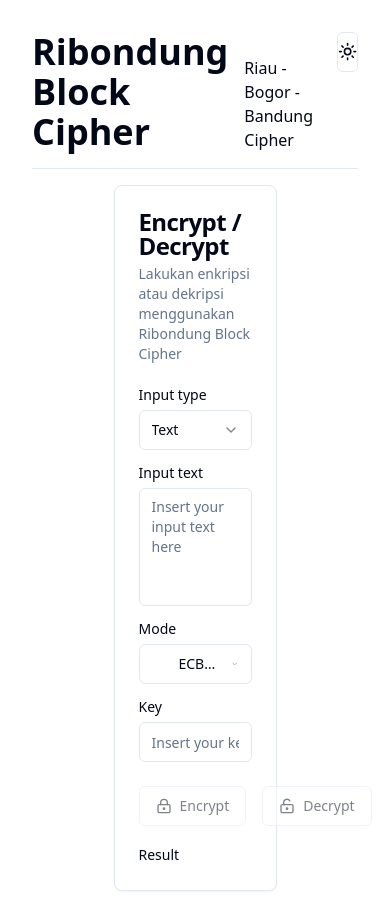
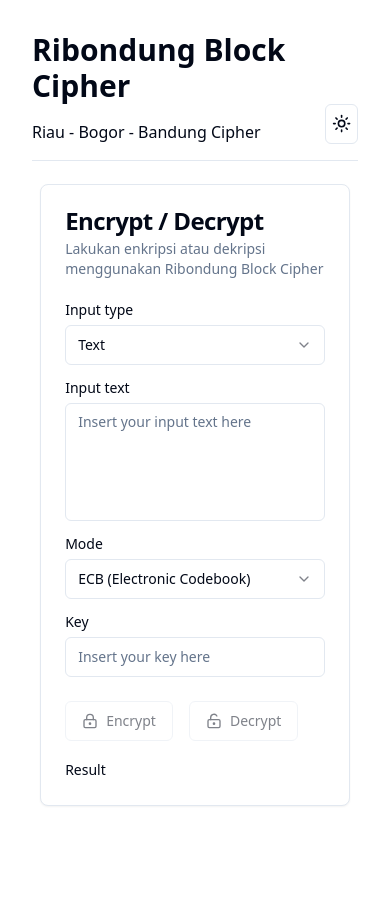
Before and after one commit to YakobusIP/ribondung-cipher, a React (Vite) app: page / in a window 390 px wide. After the commit the page ends 844 px from the top, so only its background shows below. Built offline with nearby package versions, Linux system fonts and the light colour scheme.

Commit message:
style: responsive page

```diff
--- a/src/App.tsx
+++ b/src/App.tsx
@@ -53,15 +53,17 @@ function App() {
   return (
     <ThemeProvider defaultTheme="system" storageKey="vite-ui-theme">
       <main className="flex flex-col p-8 gap-4 min-h-screen items-center">
-        <div className="flex w-full justify-between">
-          <div className="flex gap-4 items-end">
-            <h1 className="text-4xl font-bold">Ribondung Block Cipher</h1>
+        <div className="flex w-full justify-between items-end lg:items-start">
+          <div className="flex flex-col lg:flex-row gap-4 lg:items-end">
+            <h1 className="text-3xl lg:text-4xl font-bold">
+              Ribondung Block Cipher
+            </h1>
             <p>Riau - Bogor - Bandung Cipher</p>
           </div>
           <ModeToggle />
         </div>
         <Separator />
-        <div className="flex flex-1 w-1/2 items-center">
+        <div className="flex flex-1 w-[95%] lg:w-1/2 items-center">
           <Card className="w-full h-fit">
             <CardHeader>
               <CardTitle>Encrypt / Decrypt</CardTitle>
```
